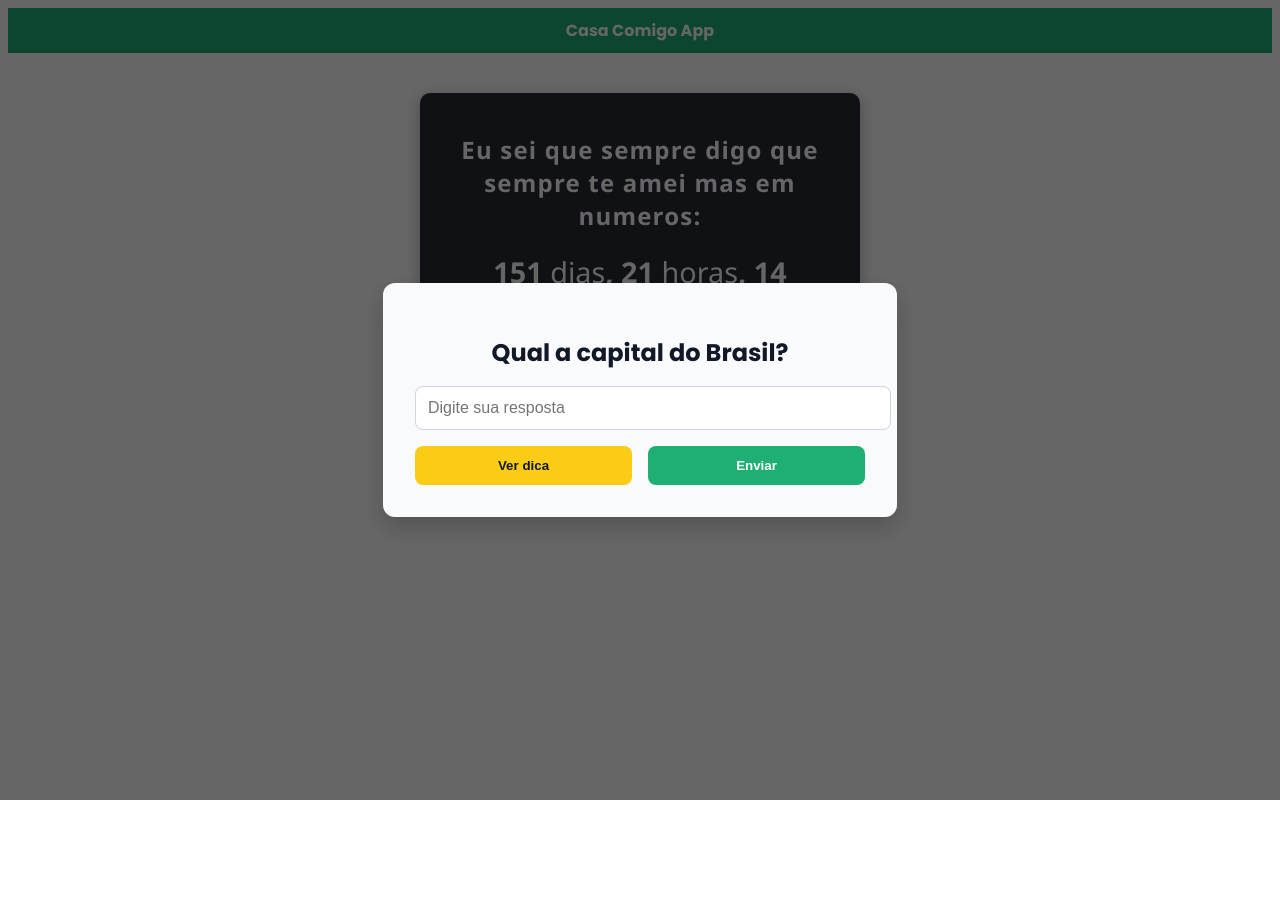
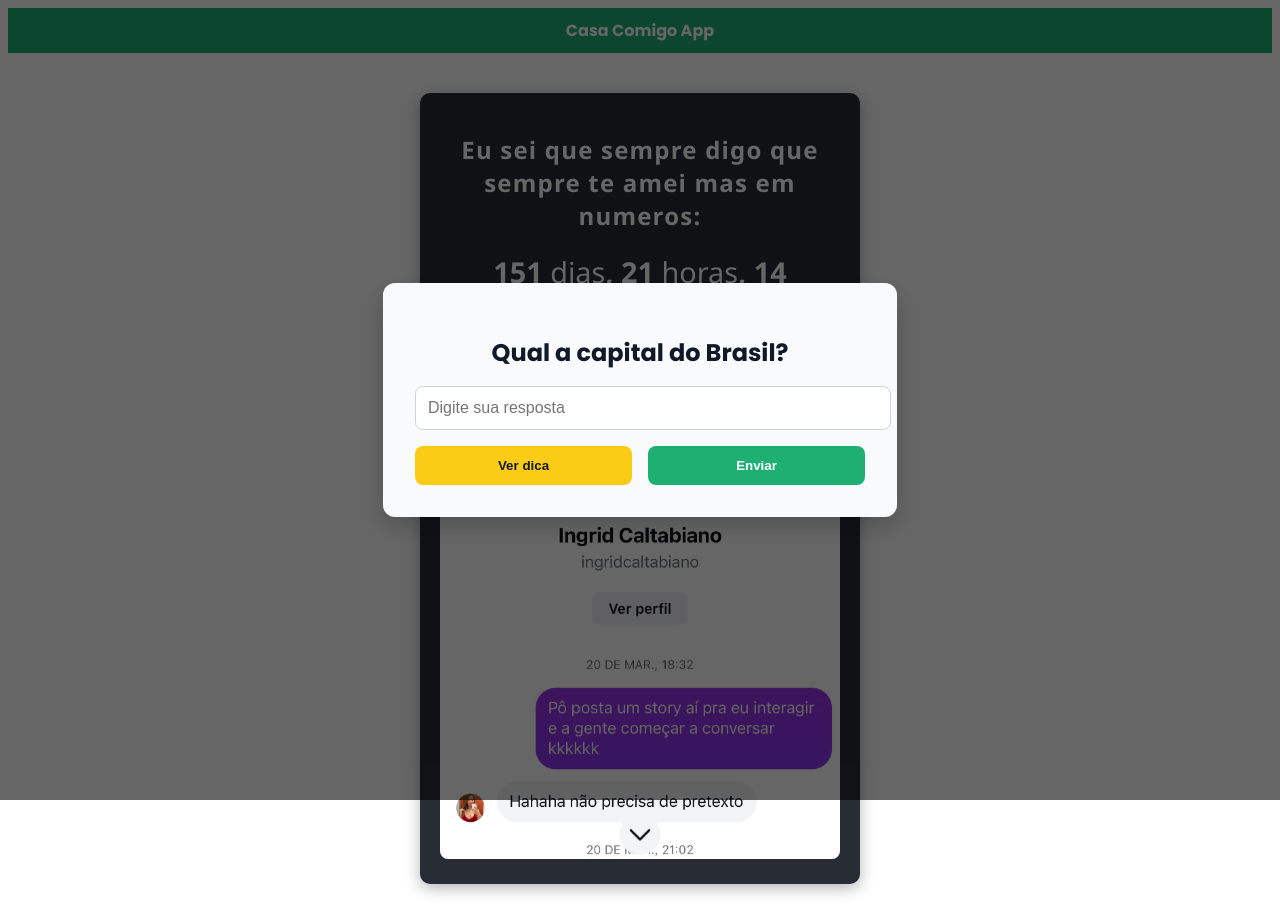
Before and after one commit to vinicius9141/casa-comigo-app, a React (Vite) app: page / in a window 1280 px wide. Before the commit the page ends 800 px from the top, so only its background shows below. Built offline with nearby package versions, Linux system fonts and the light colour scheme; a web font is replaced by a local one.

Commit message:
primeira mensagem

```diff
--- a/src/components/History.jsx
+++ b/src/components/History.jsx
@@ -1,4 +1,5 @@
 import React, { useEffect, useState } from 'react';
+import primeirMensagem from '../assets/images/primeira-msg.jpeg'
 
 const History = () => {
   // Data inicial fixa (exemplo)
@@ -37,6 +38,11 @@ const History = () => {
         {timeElapsed.minutes} <span style={{fontWeight: '400'}}>minutos</span> e{' '}
         {timeElapsed.seconds} <span style={{fontWeight: '400'}}>segundos</span>
       </p>
+      <div>
+        A primeira mensagem foi em 03/05
+        <img src={primeirMensagem} alt=" Primeira mensagem" style={{ marginTop: 20, width: '100%', borderRadius: 8 }}/>
+      </div>
+
     </div>
   );
 };
```
Also changed, not shown: src/assets/images/primeira-msg.jpeg (added).
